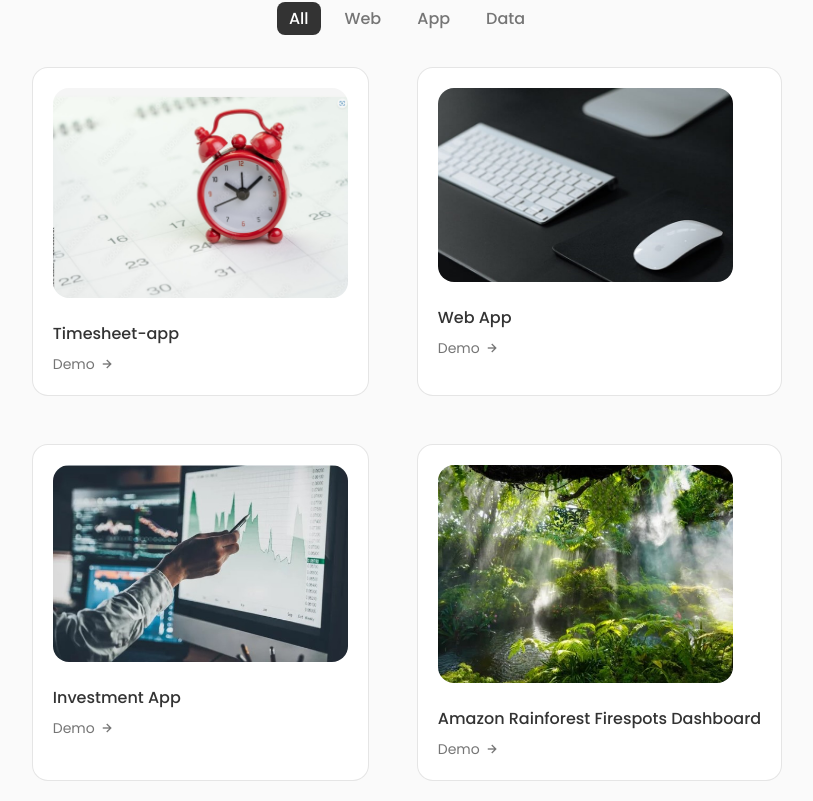
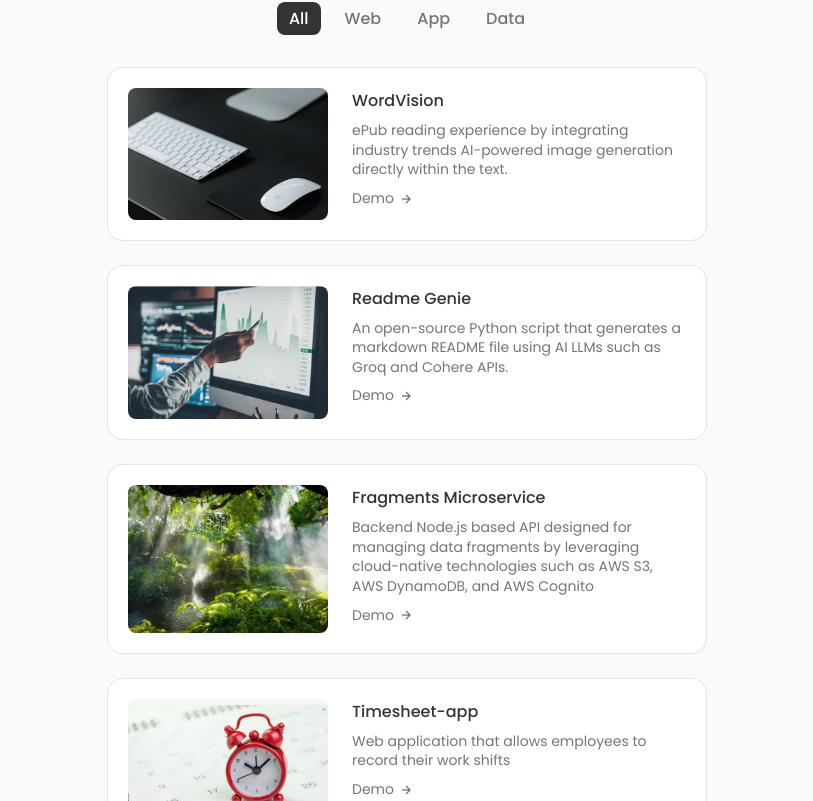
Before and after one commit to HTSagara/henrique-sagara, a React (Create React App) app: page / in a window 1280 px wide. Shown: the part 1579-2380 px from the top of the page, without its empty margins (233-1046 px from the left). Built offline with nearby package versions, Linux system fonts and the light colour scheme.

Commit message:
projects updated

```diff
--- a/src/components/portfolio/Data.jsx
+++ b/src/components/portfolio/Data.jsx
@@ -7,38 +7,39 @@ import Work5 from "../../assets/work5.jpg";
 export const projectsData = [
   {
     id: 1,
-    image: Work1,
-    title: "Timesheet-app",
-    category: "web",
-    link: "https://github.com/CoffeeCollab/Timesheet-App",
+    image: Work2,
+    title: "WordVision",
+    description:
+      "ePub reading experience by integrating industry trends AI-powered image generation directly within the text.",
+    category: "app",
+    link: "https://github.com/WordVision/wordvision-app",
   },
   {
     id: 2,
-    image: Work2,
-    title: "Web App",
-    category: "web",
-    link: "https://taupe-lemur-cuff.cyclic.app/",
+    image: Work3,
+    title: "Readme Genie",
+    description:
+      "An open-source Python script that generates a markdown README file using AI LLMs such as Groq and Cohere APIs.",
+    category: "app",
+    link: "https://test.pypi.org/project/ReadmeGenie/",
   },
   {
     id: 3,
-    image: Work3,
-    title: "Investment App",
-    category: "app",
-    link: "https://github.com/HTSagara/investment_portfolio_management_app",
+    image: Work4,
+    title: "Fragments Microservice",
+    description:
+      "Backend Node.js based API designed for managing data fragments by leveraging cloud-native technologies such as AWS S3, AWS DynamoDB, and AWS Cognito",
+    category: "data",
+    link: "https://github.com/htsagara/fragments/",
   },
   {
     id: 4,
-    image: Work4,
-    title: "Amazon Rainforest Firespots Dashboard",
-    category: "data",
-    link: "https://public.tableau.com/app/profile/henrique.sagara/viz/AmazonRainforestFirespots/Dashboard1"
-  },
-  {
-    id: 5,
-    image: Work5,
-    title: "Parking application",
-    category: "app",
-    link: "https://github.com/HTSagara/parking-application-mockup",
+    image: Work1,
+    title: "Timesheet-app",
+    description:
+      "Web application that allows employees to record their work shifts",
+    category: "web",
+    link: "https://github.com/CoffeeCollab/Timesheet-App",
   },
 ];
 
--- a/src/components/portfolio/Portfolio.css
+++ b/src/components/portfolio/Portfolio.css
@@ -22,12 +22,19 @@
 }
 
 .work__container {
-  grid-template-columns: repeat(2, max-content);
-  gap: 3rem;
-  justify-content: center;
+  display: flex; /* Use flexbox for better control */
+  flex-direction: column; /* Stack items vertically */
+  gap: 1.5rem; /* Space between each project card */
+  align-items: center; /* Center the cards horizontally */
+  max-width: 600px; /* Optional: Limit the container width */
+  margin: 0 auto; /* Center the container on the page */
 }
 
 .work__card {
+  display: flex;
+  align-items: flex-start; /* Align items at the top */
+  width: 100%;
+  gap: 1.5rem; /* Space between image and content */
   background-color: var(--container-color);
   border: 1px solid rgba(0, 0, 0, 0.1);
   padding: 1.25rem;
@@ -35,9 +42,20 @@
 }
 
 .work__img {
-  width: 295px;
-  border-radius: 1rem;
-  margin-bottom: var(--mb-1);
+  width: 200px; /* Set a fixed width */
+  height: auto; /* Maintain aspect ratio */
+  border-radius: 0.5rem;
+  object-fit: cover; /* Ensure image covers the space properly */
+  margin-bottom: 0; /* Remove margin */
+}
+
+/* Content on the right side */
+.work__content {
+  display: flex;
+  flex-direction: column;
+  flex: 1; /* Take up available space */
+  max-width: 400px; /* Limit content width */
+  overflow-wrap: break-word; /* Ensure text wraps properly */
 }
 
 .work__title {
@@ -46,12 +64,22 @@
   margin-bottom: var(--mb-0-5);
 }
 
+/* Description */
+.work__description {
+  font-size: var(--small-font-size);
+  margin-bottom: 0.5rem;
+  color: var(--text-color);
+  word-wrap: break-word; /* Break long words if necessary */
+  line-height: 1.4; /* Improve readability with line spacing */
+}
+
 .work__button {
   color: var(--text-color);
   font-size: var(--small-font-size);
   display: flex;
   align-items: center;
   column-gap: 0.25rem;
+  margin-top: auto; /* Push button to the bottom if content expands */
 }
 
 .work__button-icon {
@@ -71,7 +99,7 @@
 
 /* ================= BREAKPOINTS ================= */
 /* Large screen devices */
-@media screen and (max-width: 992px) {
+/* @media screen and (max-width: 992px) {
   .work__container {
     gap: 1.25rem;
   }
@@ -87,12 +115,17 @@
   .work__title {
     margin-bottom: 0.25rem;
   }
-}
+} */
 
 /* Medium screen devices */
-@media screen and (max-width: 768px) {
-  .work__container {
-    grid-template-columns: max-content;
+/* @media screen and (max-width: 768px) {
+  .work__card {
+    flex-direction: column;
+    align-items: flex-start;
+  }
+
+  .work__img {
+    width: 100%;
   }
 }
 
@@ -104,10 +137,10 @@
   .work__img {
     width: 100%;
   }
-}
+} */
 
 /* Small devices */
-@media screen and (max-width: 350px) {
+/* @media screen and (max-width: 350px) {
   .work__item {
     font-size: var(--small-font-size);
   }
@@ -115,4 +148,4 @@
   .work__filters {
     column-gap: 0.25rem;
   }
-}
+} */
--- a/src/components/portfolio/Projects.jsx
+++ b/src/components/portfolio/Projects.jsx
@@ -2,39 +2,38 @@ import React, { useEffect, useState } from "react";
 import { projectsData, projectsNav } from "./Data";
 import WorkItems from "./WorkItems";
 
-const Projects = () =>
-{
-  const [item, setItem] = useState({ name: 'all' })
-  const [projects, setPorjects] = useState([])
-  const [active, setActive] = useState(0)
+const Projects = () => {
+  const [item, setItem] = useState({ name: "all" });
+  const [projects, setProjects] = useState([]);
+  const [active, setActive] = useState(0);
 
-  useEffect(() =>
-  {
-    if (item.name === 'all')
-    {
-      setPorjects(projectsData);
-    } else
-    {
-      const newProjects = projectsData.filter((project) =>
-      {
+  useEffect(() => {
+    if (item.name === "all") {
+      setProjects(projectsData);
+    } else {
+      const newProjects = projectsData.filter((project) => {
         return project.category === item.name;
       });
-      setPorjects(newProjects);
+      setProjects(newProjects);
     }
   }, [item]);
 
-  const handleClick = (e, index) =>
-  {
+  const handleClick = (e, index) => {
     setItem({ name: e.target.textContent });
-    setActive(index)
+    setActive(index);
   };
   return (
     <div>
       <div className="work__filters" id="portfolio">
-        {projectsNav.map((item, index) =>
-        {
+        {projectsNav.map((item, index) => {
           return (
-            <span onClick={(e) => { handleClick(e, index) }} className={`${active === index ? 'active-work' : ''} work__item`} key={index}>
+            <span
+              onClick={(e) => {
+                handleClick(e, index);
+              }}
+              className={`${active === index ? "active-work" : ""} work__item`}
+              key={index}
+            >
               {item.name}
             </span>
           );
@@ -42,8 +41,7 @@ const Projects = () =>
       </div>
 
       <div className="work__container container grid">
-        {projects.map((item) =>
-        {
+        {projects.map((item) => {
           return <WorkItems item={item} key={item.id} />;
         })}
       </div>
--- a/src/components/portfolio/WorkItems.jsx
+++ b/src/components/portfolio/WorkItems.jsx
@@ -1,15 +1,21 @@
 import React from "react";
 
-const WorkItems = ({ item }) =>
-{
+const WorkItems = ({ item }) => {
   return (
     <div className="work__card" key={item.id}>
       <img src={item.image} alt="" className="work__img" />
-      <h3 className="work__title">{item.title}</h3>
-      <a href={item.link} target="_blank"
-        rel="noreferrer" className="work__button">
-        Demo <i className="bx bx-right-arrow-alt work__button-icon"></i>
-      </a>
+      <div className="work__content">
+        <h3 className="work__title">{item.title}</h3>
+        <p className="work__description">{item.description}</p>
+        <a
+          href={item.link}
+          target="_blank"
+          rel="noreferrer"
+          className="work__button"
+        >
+          Demo <i className="bx bx-right-arrow-alt work__button-icon"></i>
+        </a>
+      </div>
     </div>
   );
 };
```
